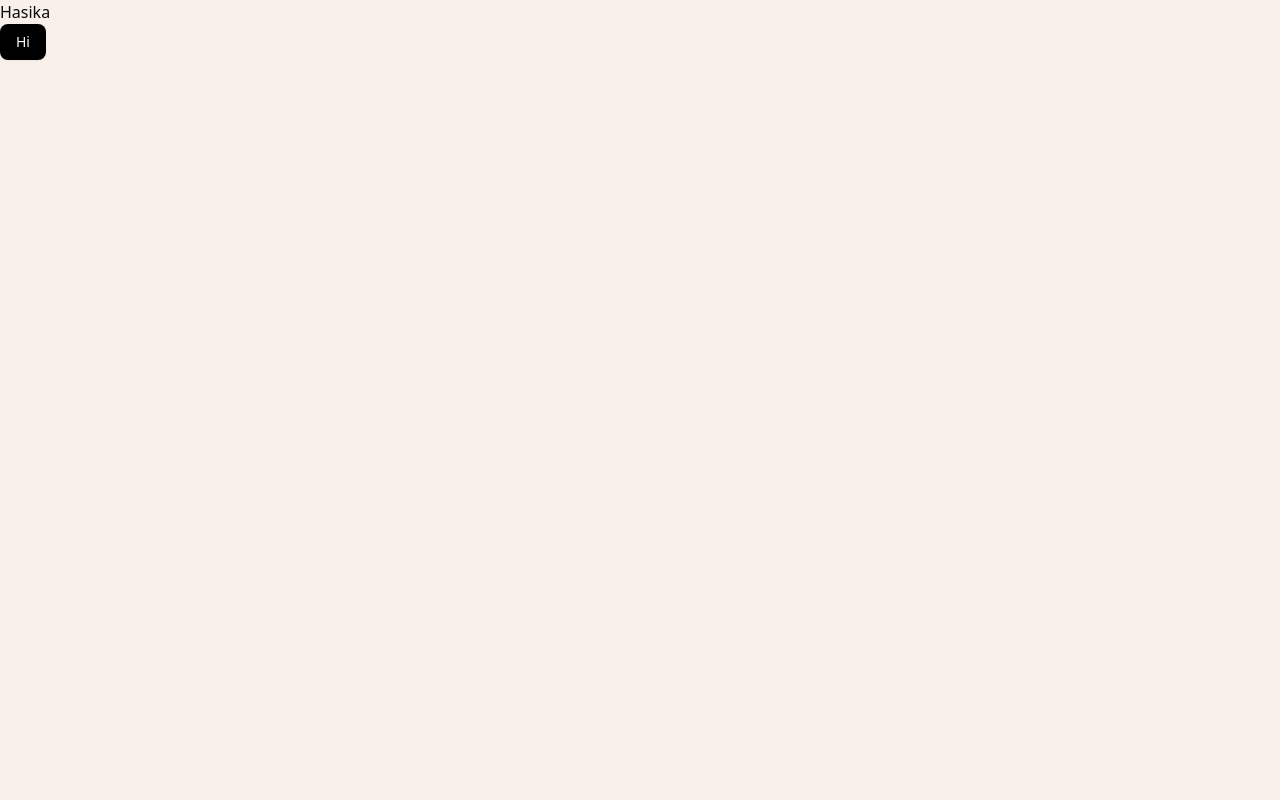
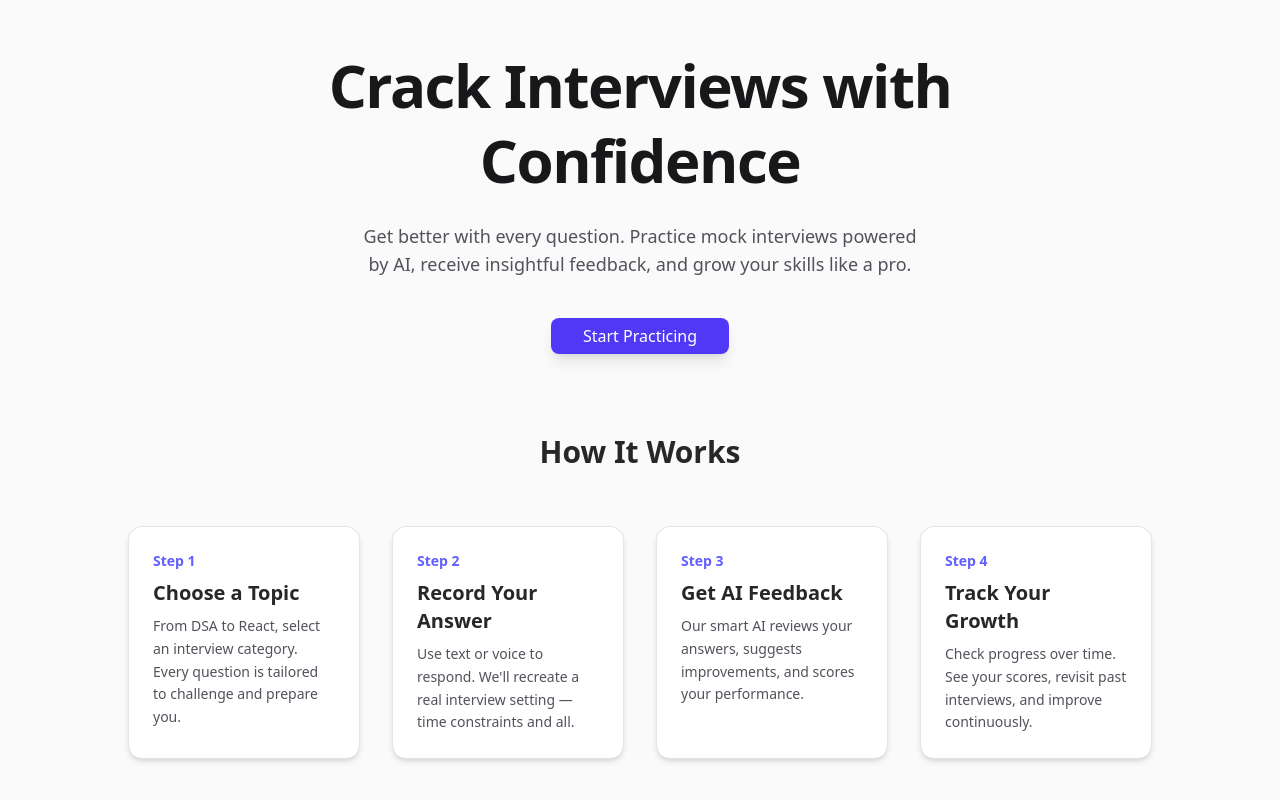
Before and after one commit to Hasika20/AI-Mock-Interview-Tool, a Next.js app: page / in a window 1280 px wide. Shown: the top 800 px of the page. Built offline with nearby package versions, Linux system fonts and the light colour scheme.

Commit message:
All pages ui and backend done

```diff
--- a/app/page.js
+++ b/app/page.js
@@ -1,10 +1,81 @@
+"use client"
+
 import { Button } from "../components/ui/button"
+import Link from "next/link"
 
 export default function Home() {
 	return (
-		<div>
-			<h2>Hasika</h2>
-			<Button>Hi</Button>
+		<div className='min-h-screen bg-zinc-50 flex flex-col items-center justify-center px-6 py-12'>
+			{/* Hero Section */}
+			<section className='text-center max-w-3xl'>
+				<h1 className='text-5xl sm:text-6xl font-black tracking-tight text-zinc-900 leading-tight mb-6'>
+					Crack Interviews with Confidence
+				</h1>
+
+				<p className='text-lg text-zinc-600 mb-10 max-w-xl mx-auto'>
+					Get better with every question. Practice mock interviews powered by
+					AI, receive insightful feedback, and grow your skills like a pro.
+				</p>
+
+				<Link href='/dashboard'>
+					<Button className='bg-indigo-600 hover:bg-indigo-700 text-white px-8 py-3 text-md mb-20 shadow-lg'>
+						Start Practicing
+					</Button>
+				</Link>
+			</section>
+
+			{/* How it Works */}
+			<section className='w-full max-w-5xl'>
+				<h2 className='text-3xl font-bold text-center text-zinc-800 mb-14'>
+					How It Works
+				</h2>
+
+				<div className='grid md:grid-cols-4 gap-8'>
+					{[
+						{
+							title: "Choose a Topic",
+							desc: "From DSA to React, select an interview category. Every question is tailored to challenge and prepare you.",
+						},
+						{
+							title: "Record Your Answer",
+							desc: "Use text or voice to respond. We'll recreate a real interview setting — time constraints and all.",
+						},
+						{
+							title: "Get AI Feedback",
+							desc: "Our smart AI reviews your answers, suggests improvements, and scores your performance.",
+						},
+						{
+							title: "Track Your Growth",
+							desc: "Check progress over time. See your scores, revisit past interviews, and improve continuously.",
+						},
+					].map((step, idx) => (
+						<div
+							key={idx}
+							className='bg-white rounded-xl border border-zinc-200 p-6 shadow-md hover:shadow-xl transition duration-200'
+						>
+							<div className='text-sm text-indigo-500 font-semibold mb-2'>
+								Step {idx + 1}
+							</div>
+							<h3 className='text-xl font-semibold text-zinc-800 mb-2'>
+								{step.title}
+							</h3>
+							<p className='text-sm text-zinc-600 leading-relaxed'>
+								{step.desc}
+							</p>
+						</div>
+					))}
+				</div>
+			</section>
+
+			{/* Footer CTA */}
+			<section className='text-center mt-24'>
+				<p className='text-zinc-600 mb-4 text-sm'>Ready to level up?</p>
+				<Link href='/dashboard'>
+					<Button className='bg-indigo-600 hover:bg-indigo-700 text-white px-7 py-3 text-md shadow'>
+						Let’s Begin
+					</Button>
+				</Link>
+			</section>
 		</div>
 	)
 }
```
